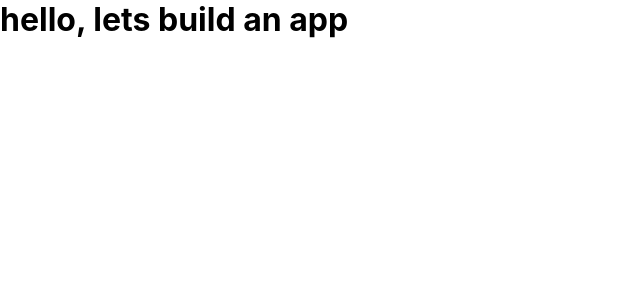
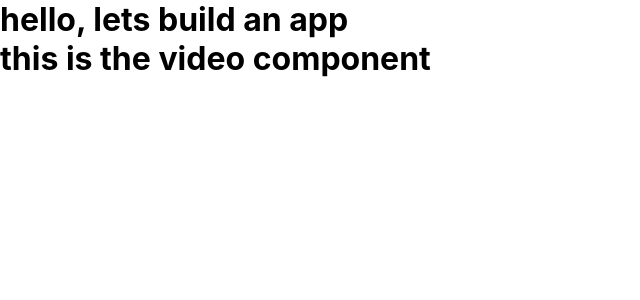
Before and after one commit to carlymclift/tik-tok-clone, a React (Create React App) app: page / in a window 1280 px wide. Shown: the top 300 px of the page, without its empty margins (0-640 px from the left). Built offline with nearby package versions, Linux system fonts and the light colour scheme.

Commit message:
Create initial video component basics

```diff
--- a/src/App.js
+++ b/src/App.js
@@ -1,10 +1,14 @@
 import './App.css';
+import Video from './Video'
 
 function App() {
   return (
     //BEM - lowercase classnames I believe
     <div className="app">
       <h1>hello, lets build an app</h1>
+      <div className='app__videos '>
+        <Video />
+      </div>
     </div>
   );
 }
--- /dev/null
+++ b/src/Video.js
@@ -0,0 +1,12 @@
+import React from 'react'
+import './Video.css'
+
+function Video() {
+    return (
+        <div className='video' >
+            <h1>this is the video component</h1>
+        </div>
+    )
+}
+
+export default Video
```
Also changed, not shown: src/Video.css (added).
